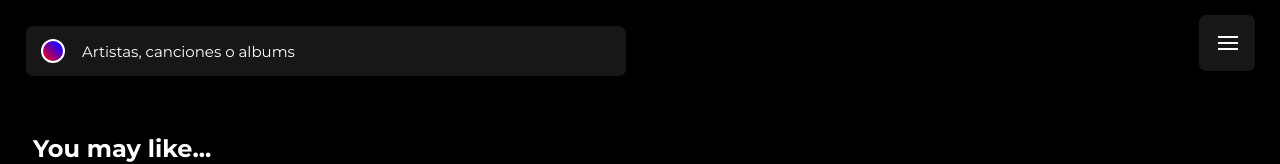
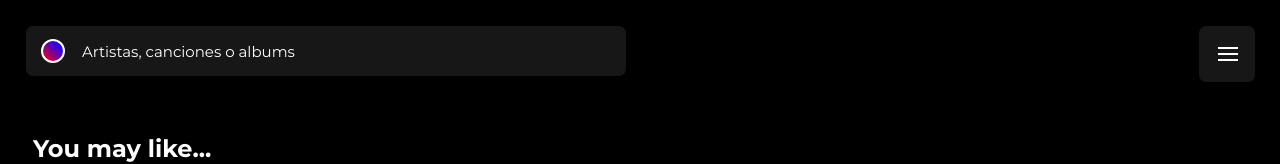
Before and after one commit to haykbit/react-music-player, a React (Create React App) app in the folder client/: page /home-page in a window 1280 px wide. Shown: the top 164 px of the page. Built offline with nearby package versions, Linux system fonts and the light colour scheme.

Commit message:
fix: aling center

```diff
--- a/client/src/components/Navbar/style/navbar.css
+++ b/client/src/components/Navbar/style/navbar.css
@@ -218,11 +218,7 @@ nav i {
   -webkit-box-pack: end;
       -ms-flex-pack: end;
           justify-content: flex-end;
-  -webkit-box-align: center;
-      -ms-flex-align: center;
-          align-items: center;
   margin-right: 35px;
-  height: 33px;
 }
 
 nav li h4 {
--- a/client/src/components/Navbar/style/navbar.scss
+++ b/client/src/components/Navbar/style/navbar.scss
@@ -179,9 +179,7 @@ nav i {
 .menu-actions {
   display: flex;
   justify-content: flex-end;
-  align-items: center;
   margin-right: 35px;
-  height: 33px;
 }
 
 nav li h4 {
```
Also changed, not shown: 1 other file (tests, documents, lock files or other folders).
